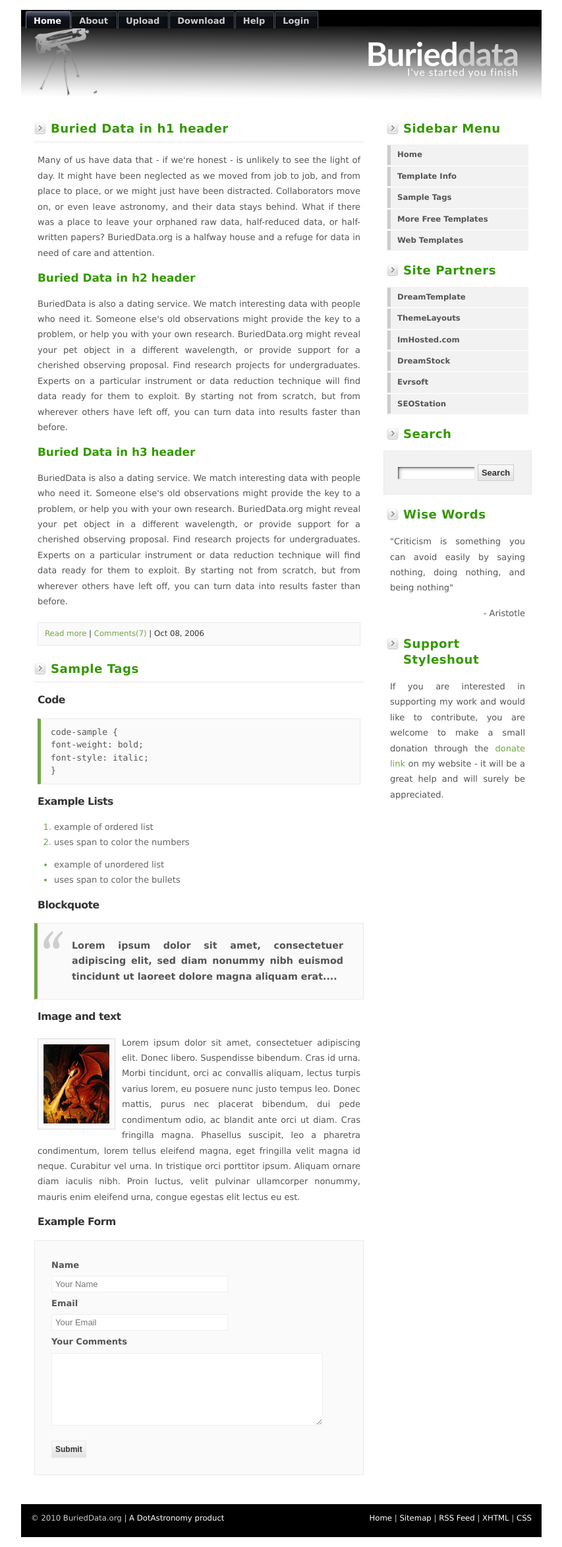
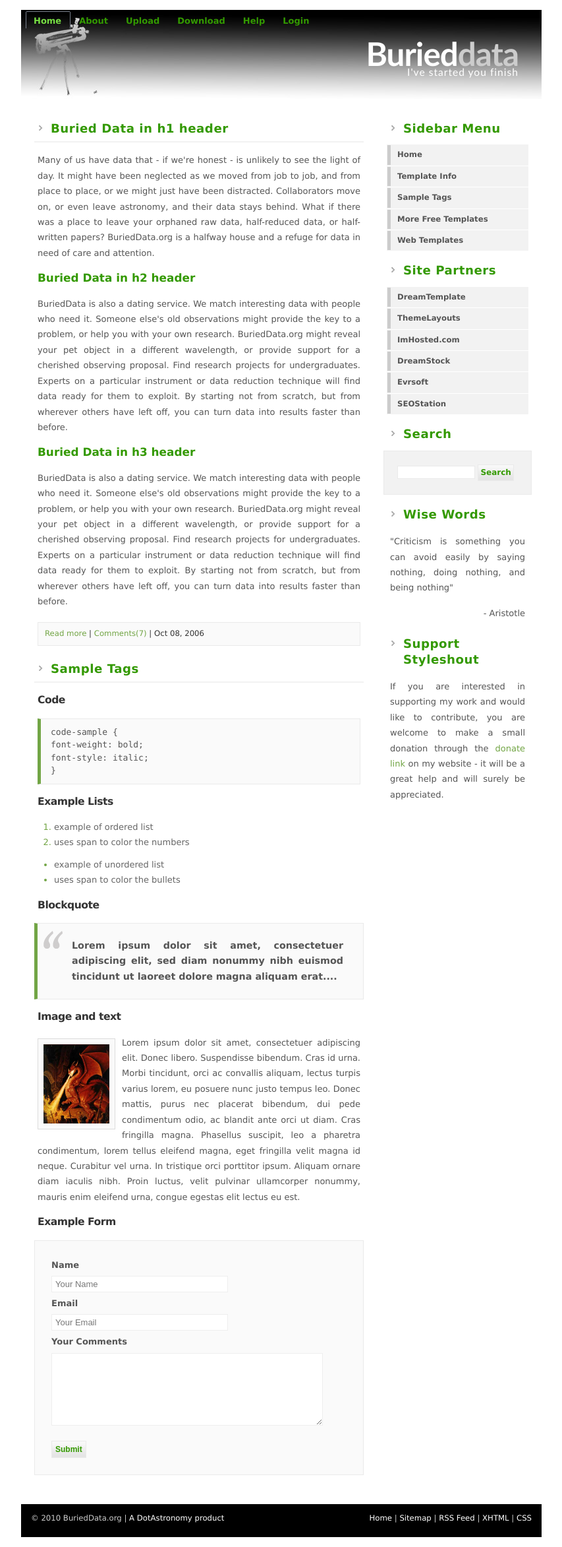
Before and after one commit to dotAstronomy/Buried-Data, a PHP site: page / in a window 1280 px wide. Shown: the whole page at 66% size, without its empty margins (213-1066 px from the left). Run offline with PHP 8.4, Linux system fonts and the light colour scheme.

Commit message:
modified the css a little with prettier images and a header

```diff
--- a/templates/burieddata.css
+++ b/templates/burieddata.css
@@ -146,7 +146,7 @@ input.button {
 	border: 1px solid #EAEAEA;
 	padding: 5px;
 	background: #CCC url(images/buttonbg.gif) repeat-x left bottom;
-	color: #333;/* color: #339900; */
+	color: #339900;/* color: #339900; */
 }
 
 /* search */
@@ -161,8 +161,9 @@ input.button {
 #sidebar #search img {
 	vertical-align: bottom;
 }
+ /* url(images/input.png) */
 #sidebar #search .textbox {
-	background: #FFF url(images/input.png) no-repeat top left;
+	background: #FFF no-repeat top left;
 	border: 1px solid #EAEAEA;
 	font-size: 11px;
 	padding: 3px;
@@ -170,12 +171,19 @@ input.button {
 }
 #sidebar #search input.searchbutton {
 	margin: 0;
+	font: bold 12px 'Lucida Grande', Arial, Sans-serif;
+	border: 1px solid #EAEAEA;
+	padding: 5px;
+	background: #CCC url(images/buttonbg.gif) repeat-x left bottom;
+	color: #339900;/* color: #339900; */
+/*	margin: 0;
 	font: bold 100% Arial, Sans-serif;
 	border: 1px solid #CCC;
 	background: #CCC url(images/buttonbg.gif) repeat-x left bottom;
+*/
 	padding: 1px;
 	height: 25px;
-	color: #333;
+/*	color: #333;	*/
 	width: 55px;
 }
 
@@ -233,7 +241,7 @@ input.button {
 	top: 0; left: 0;
 	width: 100%;
 	height: 25px;
-	background: #000;
+	/*background: #000;*/
     font: bold 1em 'Lucida Grande', Geneva, Verdana, Sans-Serif;
 }
 #header-tabs ul {
@@ -258,20 +266,20 @@ input.button {
    display:block;
    background: url(images/tabright.gif) no-repeat right top;
    padding:7px 15px 4px 8px;
-   color: #CCC;
+	color: #339900;
 }
 /* Commented Backslash Hack hides rule from IE5-Mac \*/
 #header-tabs a span {float:none;}
 /* End IE5-Mac hack */
 #header-tabs a:hover span {
-	color:#FFF;
+	color:#77DD44;
 }
 #header-tabs a:hover {
 	background-position:0% -42px;
 }
 #header-tabs a:hover span { background-position: 100% -42px;}
 #header-tabs #current a { background-position:0% -42px; }
-#header-tabs #current a span { background-position:100% -42px; color: #FFF;}
+#header-tabs #current a span { background-position:100% -42px; color: #77DD44;}
 
 /* main content */
 #main {
```
Also changed, not shown: templates/images/burieddata.jpg, templates/images/square_arrow.gif, templates/images/tableft.gif, templates/images/tabright.gif.
